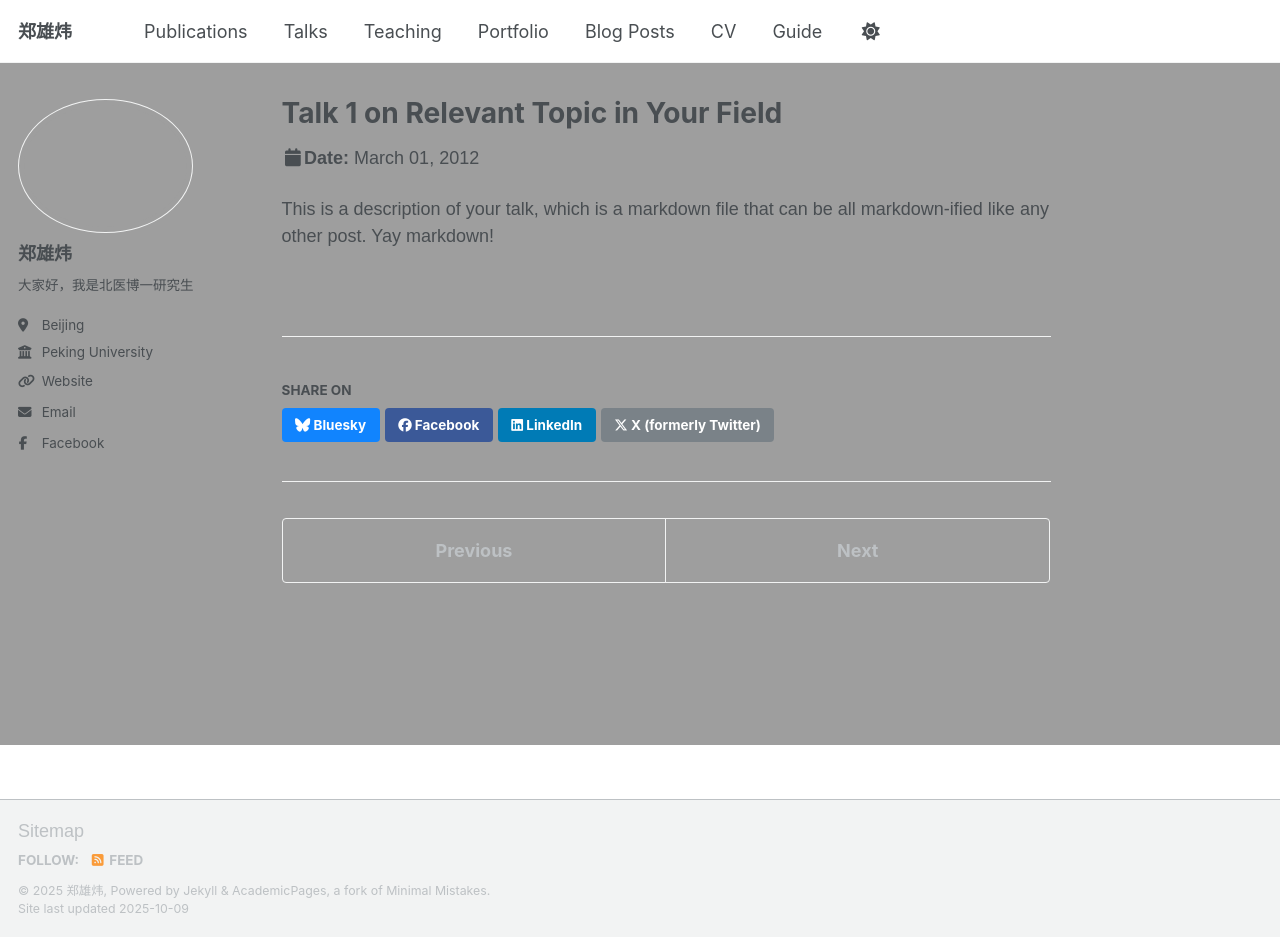
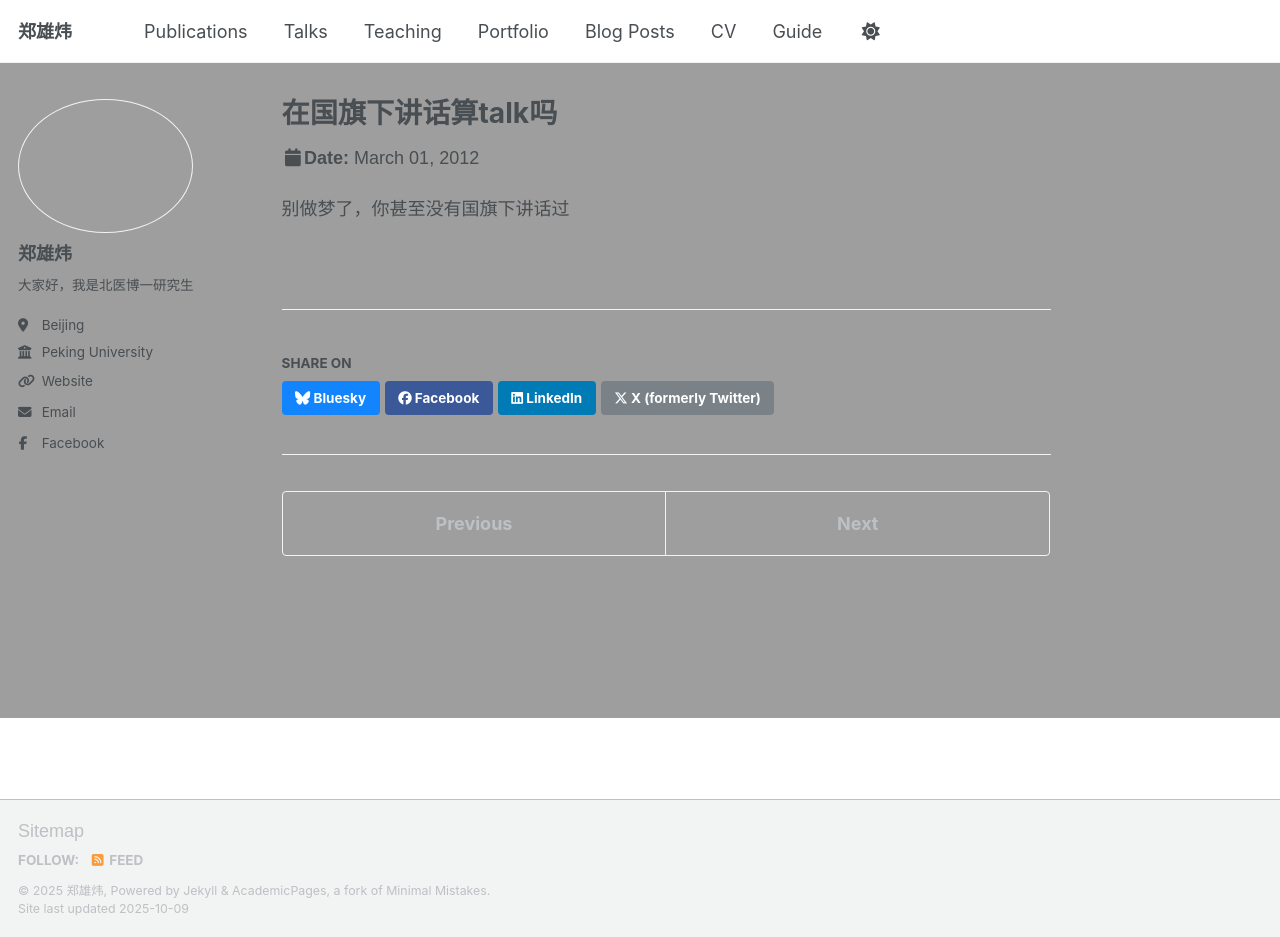
Before and after one commit to lrwynn714/lrwynn714.github.io, a Jekyll site: the page built from _talks/2012-03-01-talk-1.md, in a window 1280 px wide and 937 px high. Built offline with Jekyll 4.4.1, drawn with Linux system fonts in a browser that asks for light colours; some web fonts are replaced; a script that is not in the unit is left out.

Commit message:
Update 2012-03-01-talk-1.md

```diff
--- a/_talks/2012-03-01-talk-1.md
+++ b/_talks/2012-03-01-talk-1.md
@@ -1,11 +1,11 @@
 ---
-title: "Talk 1 on Relevant Topic in Your Field"
+title: "在国旗下讲话算talk吗"
 collection: talks
 type: "Talk"
 permalink: /talks/2012-03-01-talk-1
 venue: "UC San Francisco, Department of Testing"
 date: 2012-03-01
-location: "San Francisco, CA, USA"
+location: "婺城小学"
 ---
 
-This is a description of your talk, which is a markdown file that can be all markdown-ified like any other post. Yay markdown!
+别做梦了，你甚至没有国旗下讲话过
```
